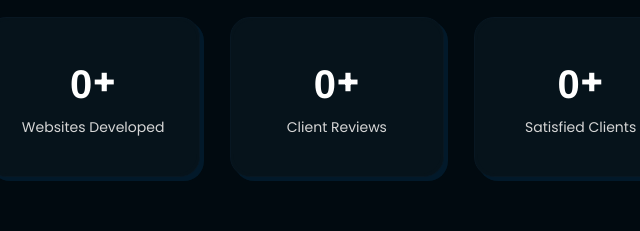
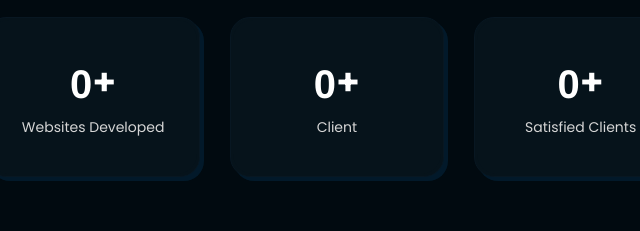
Before and after one commit to Aru1705/Portfolio, a plain HTML site: page index.html in a window 1280 px wide. Shown: the part 1549-1780 px from the top of the page, 585-1225 px from the left. Drawn offline with Linux system fonts and the light colour scheme; a script that the page names is missing.

Commit message:
Update index.html

```diff
--- a/index.html
+++ b/index.html
@@ -279,7 +279,7 @@
                     <div class="col-lg-3 col-sm-6 col-12">
                         <div class="counter-card tmp-scroll-trigger tmp-fade-in tmponhover animation-order-3">
                             <h3 class="counter counter-title"><span class="odometer" data-count="20">00</span>+</h3>
-                            <p class="counter-para">Client Reviews</p>
+                            <p class="counter-para">Client</p>
                         </div>
                     </div>
                     <div class="col-lg-3 col-sm-6 col-12">
```
